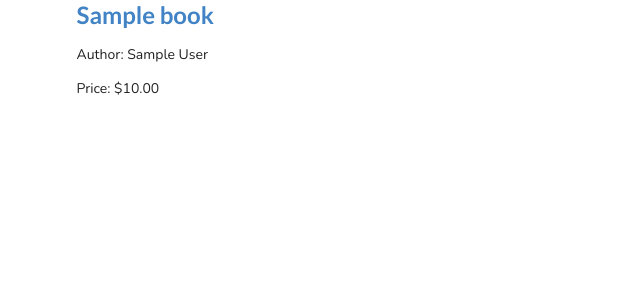
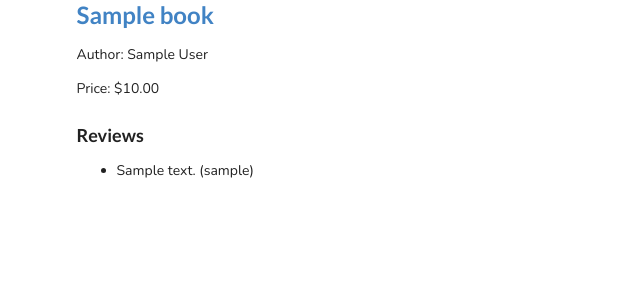
Before and after one commit to BernardAli/bookstore-tutorials, a Django app: page /books/00000000-0000-0000-0000-000000000001 in a window 1280 px wide. Shown: the top 300 px of the page, without its empty margins (0-640 px from the left). Run offline with Django 4.2, Linux system fonts and the light colour scheme; tables that the repository leaves empty hold one stand-in row (values such as "Sample post").

Commit message:
Review Added

```diff
--- a/books/models.py
+++ b/books/models.py
@@ -1,5 +1,6 @@
 import uuid
 
+from django.contrib.auth import get_user_model
 from django.db import models
 from django.urls import reverse
 
@@ -15,3 +16,12 @@ class Book(models.Model):
 
     def get_absolute_url(self):
         return reverse("book_detail", args=[str(self.id)])
+
+
+class Review(models.Model):
+    book = models.ForeignKey(Book, on_delete=models.CASCADE, related_name="reviews",)
+    review = models.CharField(max_length=255)
+    author = models.ForeignKey(get_user_model(),on_delete=models.CASCADE, )
+
+    def __str__(self):
+        return self.review
--- a/templates/books/book_detail.html
+++ b/templates/books/book_detail.html
@@ -6,8 +6,17 @@
 
 {% block content %}
     <div class="book-detail">
-    <h2><a href="">{{ book.title }}</a></h2>
-    <p>Author: {{ book.author }}</p>
-    <p>Price: ${{ book.price }}</p>
+        <h2><a href="">{{ book.title }}</a></h2>
+        <p>Author: {{ book.author }}</p>
+        <p>Price: ${{ book.price }}</p>
     </div>
+    <h3>Reviews</h3>
+    <ul>
+        {% for review in book.reviews.all %}
+            <li>{{ review.review }} ({{ review.author }})</li>
+        {% empty %}
+            <p>No reviews</p>
+        {% endfor %}
+    </ul>
+
 {% endblock content %}
```
Also changed, not shown: books/admin.py (+6 -2 lines), books/migrations/0005_review.py (added).
